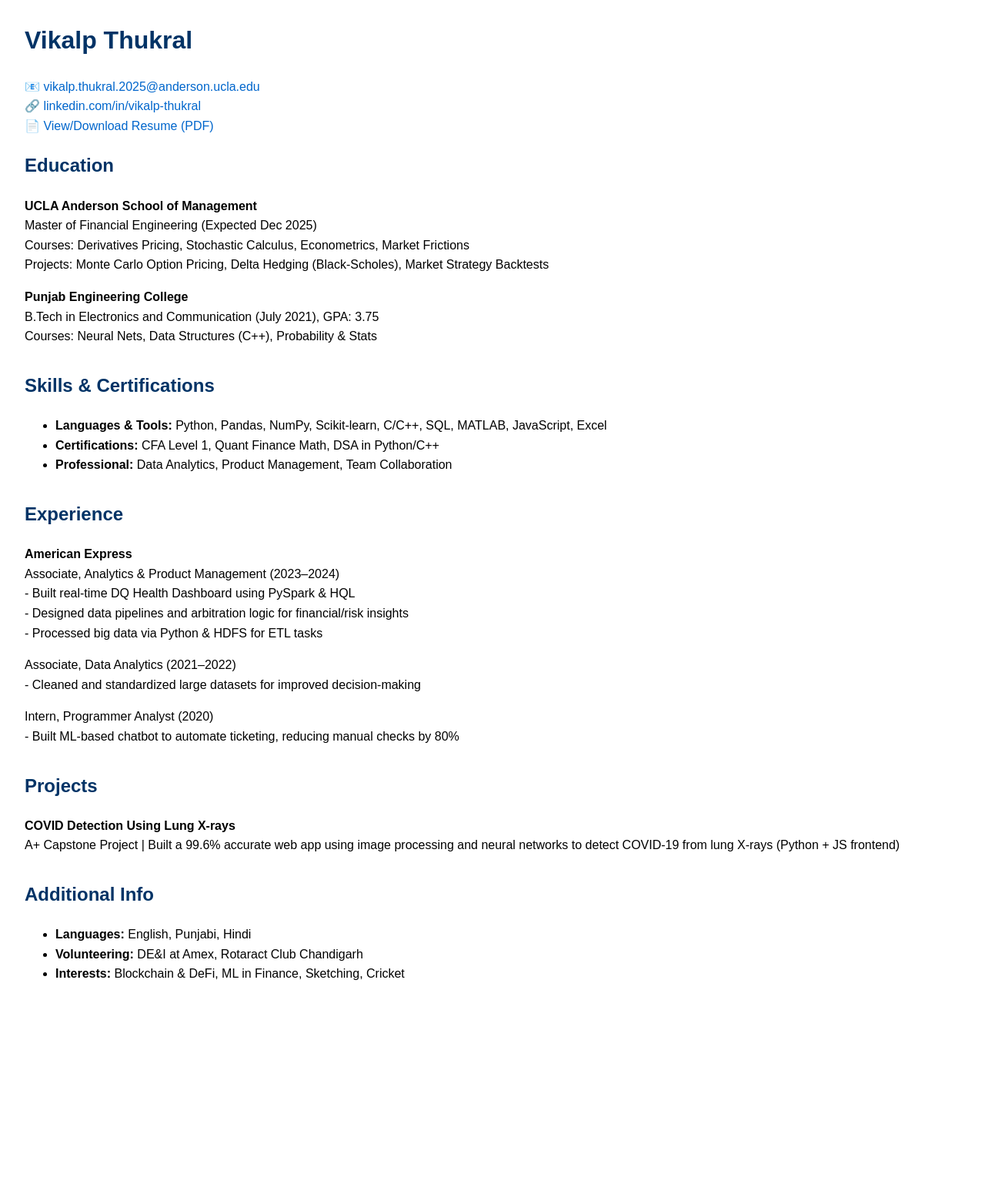
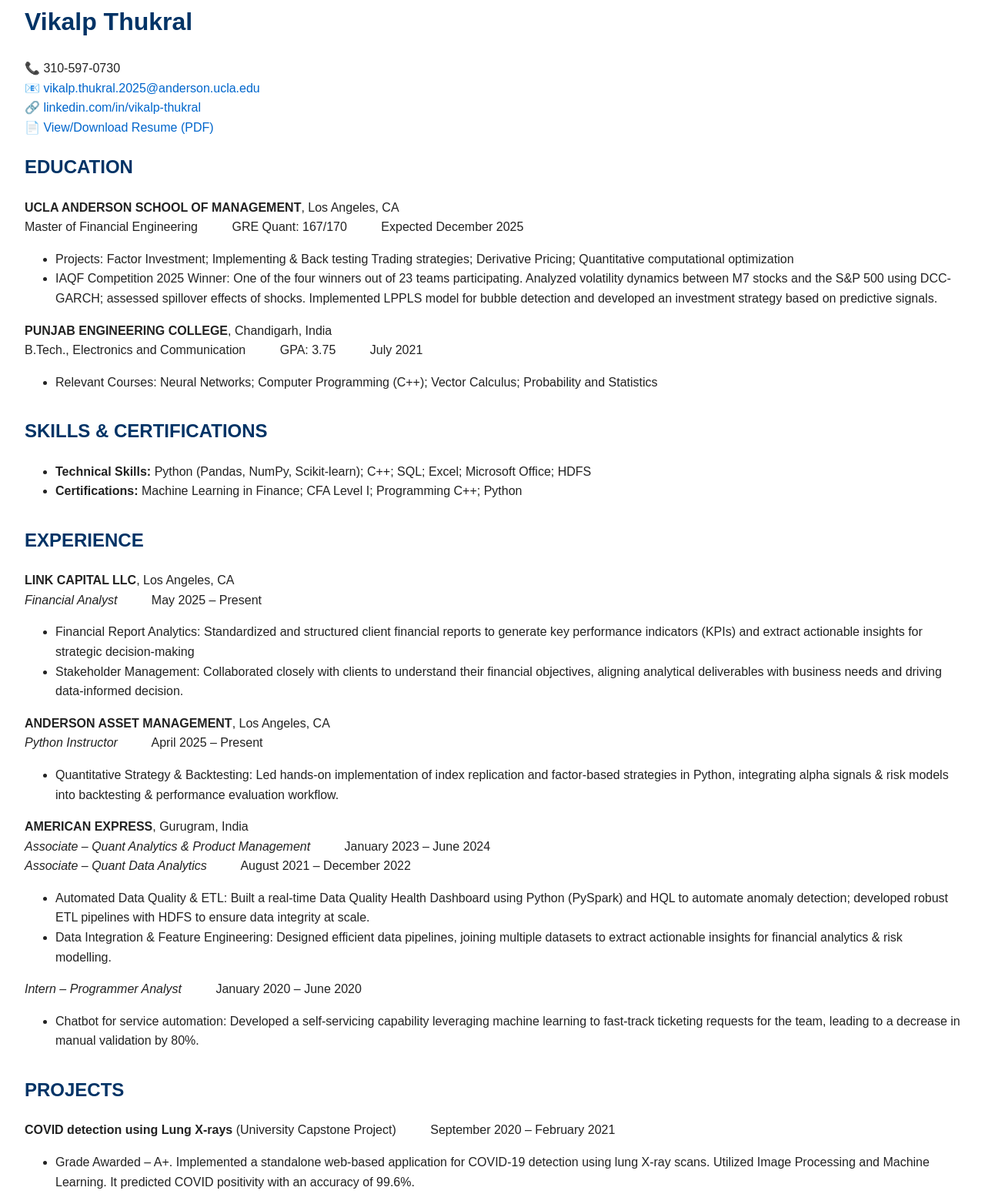
Before and after one commit to Weculp/MYSITE, a plain HTML site: page index.html in a window 1280 px wide. Shown: the part 170-1721 px from the top of the page at 77% size. Before the commit the page ends 1480 px from the top, so only its background shows below. Drawn offline with Linux system fonts and the light colour scheme.

Commit message:
Update index.html

```diff
--- a/index.html
+++ b/index.html
@@ -4,9 +4,9 @@
   <meta charset="UTF-8" />
   <meta name="viewport" content="width=device-width, initial-scale=1.0" />
   <meta http-equiv="Content-Security-Policy" content="upgrade-insecure-requests">
-  <title>Vikalp Thukral | Quant Portfolio</title>
+  <title>Vikalp Thukral | Resume</title>
   <style>
-    body { font-family: Arial, sans-serif; margin: 2rem; line-height: 1.6; }
+    body { font-family: Arial, sans-serif; margin: 2rem; line-height: 1.6; color: #222; }
     h1, h2 { color: #003366; }
     a { color: #0066cc; text-decoration: none; }
     .section { margin-bottom: 2rem; }
@@ -15,6 +15,7 @@
       border-radius: 8px;
       box-shadow: 0 0 10px rgba(0,0,0,0.2);
       margin-bottom: 1rem;
+      display: block;
     }
   </style>
   <script>
@@ -28,62 +29,78 @@
   <img src="pfp.jpg" alt="Vikalp Thukral Headshot" class="profile-img" />
   <h1>Vikalp Thukral</h1>
   <p>
+    📞 310-597-0730<br />
     📧 <a href="mailto:vikalp.thukral.2025@anderson.ucla.edu">vikalp.thukral.2025@anderson.ucla.edu</a><br />
     🔗 <a href="https://linkedin.com/in/vikalp-thukral/" target="_blank">linkedin.com/in/vikalp-thukral</a><br />
     📄 <a href="VikalpThukralUCLAResume_v7.pdf" target="_blank">View/Download Resume (PDF)</a>
   </p>
 
-  <!-- Your existing sections: Education, Skills, Experience, etc. -->
-  <!-- (No changes made below this point unless you ask) -->
+  <div class="section">
+    <h2>EDUCATION</h2>
+    <p><strong>UCLA ANDERSON SCHOOL OF MANAGEMENT</strong>, Los Angeles, CA<br />
+    Master of Financial Engineering &nbsp;&nbsp;&nbsp;&nbsp;&nbsp;&nbsp;&nbsp;&nbsp; GRE Quant: 167/170 &nbsp;&nbsp;&nbsp;&nbsp;&nbsp;&nbsp;&nbsp;&nbsp; Expected December 2025</p>
+    <ul>
+      <li>Projects: Factor Investment; Implementing & Back testing Trading strategies; Derivative Pricing; Quantitative computational optimization</li>
+      <li>IAQF Competition 2025 Winner: One of the four winners out of 23 teams participating. Analyzed volatility dynamics between M7 stocks and the S&P 500 using DCC-GARCH; assessed spillover effects of shocks. Implemented LPPLS model for bubble detection and developed an investment strategy based on predictive signals.</li>
+    </ul>
 
-  <div class="section">
-    <h2>Education</h2>
-    <p><strong>UCLA Anderson School of Management</strong><br />
-    Master of Financial Engineering (Expected Dec 2025)<br />
-    Courses: Derivatives Pricing, Stochastic Calculus, Econometrics, Market Frictions<br />
-    Projects: Monte Carlo Option Pricing, Delta Hedging (Black-Scholes), Market Strategy Backtests</p>
-
-    <p><strong>Punjab Engineering College</strong><br />
-    B.Tech in Electronics and Communication (July 2021), GPA: 3.75<br />
-    Courses: Neural Nets, Data Structures (C++), Probability & Stats</p>
-  </div>
-
-  <div class="section">
-    <h2>Skills & Certifications</h2>
+    <p><strong>PUNJAB ENGINEERING COLLEGE</strong>, Chandigarh, India<br />
+    B.Tech., Electronics and Communication &nbsp;&nbsp;&nbsp;&nbsp;&nbsp;&nbsp;&nbsp;&nbsp; GPA: 3.75 &nbsp;&nbsp;&nbsp;&nbsp;&nbsp;&nbsp;&nbsp;&nbsp; July 2021</p>
     <ul>
-      <li><strong>Languages & Tools:</strong> Python, Pandas, NumPy, Scikit-learn, C/C++, SQL, MATLAB, JavaScript, Excel</li>
-      <li><strong>Certifications:</strong> CFA Level 1, Quant Finance Math, DSA in Python/C++</li>
-      <li><strong>Professional:</strong> Data Analytics, Product Management, Team Collaboration</li>
+      <li>Relevant Courses: Neural Networks; Computer Programming (C++); Vector Calculus; Probability and Statistics</li>
     </ul>
   </div>
 
   <div class="section">
-    <h2>Experience</h2>
-    <p><strong>American Express</strong><br />
-    Associate, Analytics & Product Management (2023–2024)<br />
-    - Built real-time DQ Health Dashboard using PySpark & HQL<br />
-    - Designed data pipelines and arbitration logic for financial/risk insights<br />
-    - Processed big data via Python & HDFS for ETL tasks</p>
-
-    <p>Associate, Data Analytics (2021–2022)<br />
-    - Cleaned and standardized large datasets for improved decision-making</p>
-
-    <p>Intern, Programmer Analyst (2020)<br />
-    - Built ML-based chatbot to automate ticketing, reducing manual checks by 80%</p>
+    <h2>SKILLS & CERTIFICATIONS</h2>
+    <ul>
+      <li><strong>Technical Skills:</strong> Python (Pandas, NumPy, Scikit-learn); C++; SQL; Excel; Microsoft Office; HDFS</li>
+      <li><strong>Certifications:</strong> Machine Learning in Finance; CFA Level I; Programming C++; Python</li>
+    </ul>
   </div>
 
   <div class="section">
-    <h2>Projects</h2>
-    <p><strong>COVID Detection Using Lung X-rays</strong><br />
-    A+ Capstone Project | Built a 99.6% accurate web app using image processing and neural networks to detect COVID-19 from lung X-rays (Python + JS frontend)</p>
+    <h2>EXPERIENCE</h2>
+    <p><strong>LINK CAPITAL LLC</strong>, Los Angeles, CA<br />
+    <em>Financial Analyst</em> &nbsp;&nbsp;&nbsp;&nbsp;&nbsp;&nbsp;&nbsp;&nbsp; May 2025 – Present</p>
+    <ul>
+      <li>Financial Report Analytics: Standardized and structured client financial reports to generate key performance indicators (KPIs) and extract actionable insights for strategic decision-making</li>
+      <li>Stakeholder Management: Collaborated closely with clients to understand their financial objectives, aligning analytical deliverables with business needs and driving data-informed decision.</li>
+    </ul>
+
+    <p><strong>ANDERSON ASSET MANAGEMENT</strong>, Los Angeles, CA<br />
+    <em>Python Instructor</em> &nbsp;&nbsp;&nbsp;&nbsp;&nbsp;&nbsp;&nbsp;&nbsp; April 2025 – Present</p>
+    <ul>
+      <li>Quantitative Strategy & Backtesting: Led hands-on implementation of index replication and factor-based strategies in Python, integrating alpha signals & risk models into backtesting & performance evaluation workflow.</li>
+    </ul>
+
+    <p><strong>AMERICAN EXPRESS</strong>, Gurugram, India<br />
+    <em>Associate – Quant Analytics & Product Management</em> &nbsp;&nbsp;&nbsp;&nbsp;&nbsp;&nbsp;&nbsp;&nbsp; January 2023 – June 2024<br />
+    <em>Associate – Quant Data Analytics</em> &nbsp;&nbsp;&nbsp;&nbsp;&nbsp;&nbsp;&nbsp;&nbsp; August 2021 – December 2022</p>
+    <ul>
+      <li>Automated Data Quality & ETL: Built a real-time Data Quality Health Dashboard using Python (PySpark) and HQL to automate anomaly detection; developed robust ETL pipelines with HDFS to ensure data integrity at scale.</li>
+      <li>Data Integration & Feature Engineering: Designed efficient data pipelines, joining multiple datasets to extract actionable insights for financial analytics & risk modelling.</li>
+    </ul>
+
+    <p><em>Intern – Programmer Analyst</em> &nbsp;&nbsp;&nbsp;&nbsp;&nbsp;&nbsp;&nbsp;&nbsp; January 2020 – June 2020</p>
+    <ul>
+      <li>Chatbot for service automation: Developed a self-servicing capability leveraging machine learning to fast-track ticketing requests for the team, leading to a decrease in manual validation by 80%.</li>
+    </ul>
   </div>
 
   <div class="section">
-    <h2>Additional Info</h2>
+    <h2>PROJECTS</h2>
+    <p><strong>COVID detection using Lung X-rays</strong> (University Capstone Project) &nbsp;&nbsp;&nbsp;&nbsp;&nbsp;&nbsp;&nbsp;&nbsp; September 2020 – February 2021</p>
     <ul>
-      <li><strong>Languages:</strong> English, Punjabi, Hindi</li>
-      <li><strong>Volunteering:</strong> DE&I at Amex, Rotaract Club Chandigarh</li>
-      <li><strong>Interests:</strong> Blockchain & DeFi, ML in Finance, Sketching, Cricket</li>
+      <li>Grade Awarded – A+. Implemented a standalone web-based application for COVID-19 detection using lung X-ray scans. Utilized Image Processing and Machine Learning. It predicted COVID positivity with an accuracy of 99.6%.</li>
+    </ul>
+  </div>
+
+  <div class="section">
+    <h2>ADDITIONAL INFORMATION</h2>
+    <ul>
+      <li><strong>Languages:</strong> English (Fluent), Punjabi (Fluent), Hindi (Native)</li>
+      <li><strong>Interests:</strong> Connect 4 ELO – 2000+, Blockchain and DeFi, Creative Endeavors (Sketching, Cooking, Digital Art)</li>
     </ul>
   </div>
 </body>
```
